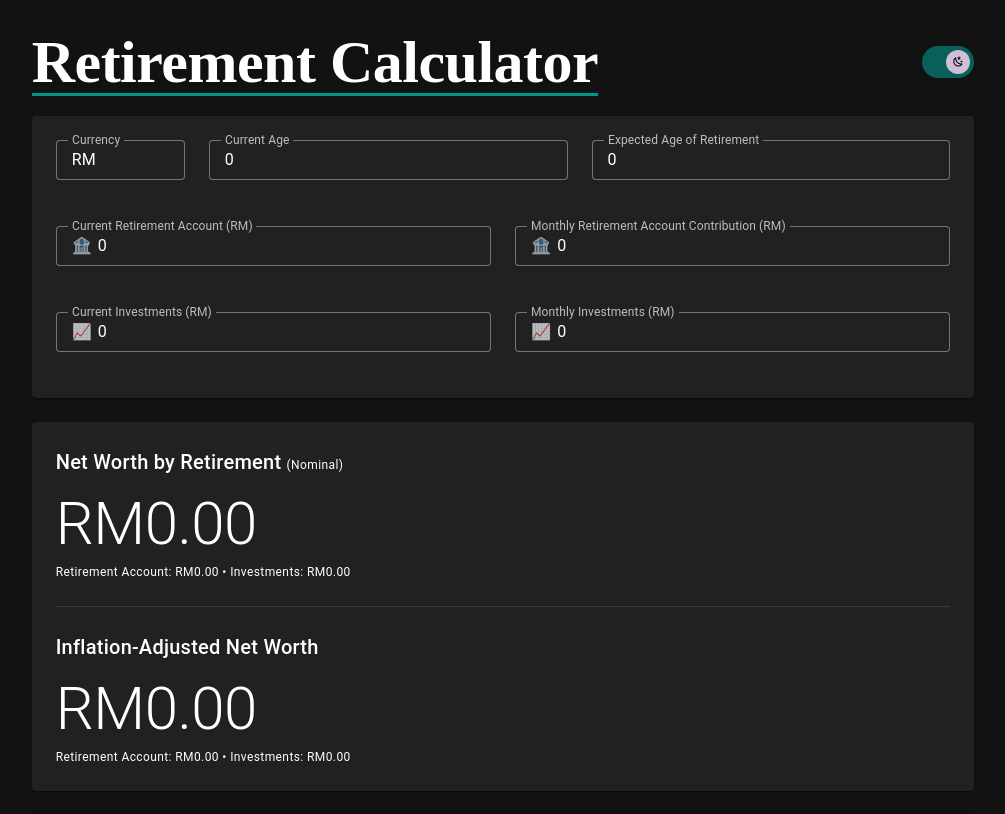
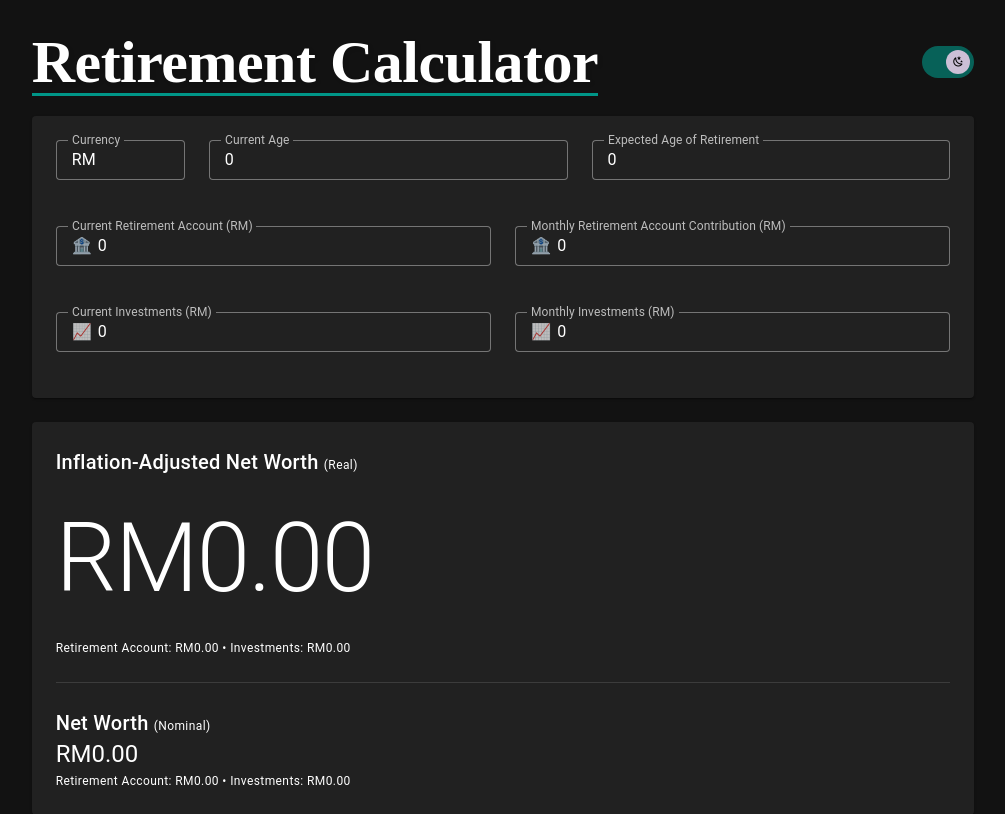
Before and after one commit to SatpalKaler/retirementCalc, a Vue app in the folder retirementcalcVue/: page / in a window 1280 px wide. Shown: the top 814 px of the page, without its empty margins (137-1142 px from the left). Built offline with nearby package versions, Linux system fonts and the light colour scheme.

Commit message:
final touches again

```diff
--- a/retirementcalcVue/src/pages/retirementcalc.vue
+++ b/retirementcalcVue/src/pages/retirementcalc.vue
@@ -108,38 +108,38 @@
 
           <!-- Results Section -->
           <v-card class="mt-6 pa-6">
-            <div class="text-h6 mb-4">Net Worth by Retirement <span class="text-caption">(Nominal)</span></div>
+            <div class="text-h6 mb-8">Inflation-Adjusted Net Worth <span class="text-caption">(Real)</span></div>
             <div>
-              <div class="text-h2">
+              <div :class="{'text-h1': $vuetify.display.mdAndUp, 'text-h2': $vuetify.display.mdAndDown}">
                 <span class="rolling-number" :class="{ 'final': isFinal }">
-                  {{ formatCurrency(displayedNetWorth) }}
+                  {{ formatCurrency(displayedRealNetWorth) }}
                 </span>
               </div>
-              <div class="text-caption mt-2">
+              <div class="text-caption mt-8">
                 Retirement Account: <span class="rolling-number" :class="{ 'final': isFinal }">
-                  {{ formatCurrency(displayedFutureRetirementAccount) }}
+                  {{ formatCurrency(displayedRealFutureRetirementAccount) }}
                 </span> •
                 Investments: <span class="rolling-number" :class="{ 'final': isFinal }">
-                  {{ formatCurrency(displayedFutureInvestments) }}
+                  {{ formatCurrency(displayedRealFutureInvestments) }}
                 </span>
               </div>
             </div>
 
             <v-divider class="my-6"></v-divider>
 
-            <div class="text-h6 mb-4">Inflation-Adjusted Net Worth</div>
-            <div>
-              <div class="text-h2">
+            <div class="text-h6 mb-0" :class="{ 'greyed-out': isFinal }">Net Worth <span class="text-caption">(Nominal)</span></div>
+            <div :class="{ 'greyed-out': isFinal }">
+              <div class="text-h5">
                 <span class="rolling-number" :class="{ 'final': isFinal }">
-                  {{ formatCurrency(displayedRealNetWorth) }}
+                  {{ formatCurrency(displayedNetWorth) }}
                 </span>
               </div>
-              <div class="text-caption mt-2">
+              <div class="text-caption mt-0">
                 Retirement Account: <span class="rolling-number" :class="{ 'final': isFinal }">
-                  {{ formatCurrency(displayedRealFutureRetirementAccount) }}
+                  {{ formatCurrency(displayedFutureRetirementAccount) }}
                 </span> •
                 Investments: <span class="rolling-number" :class="{ 'final': isFinal }">
-                  {{ formatCurrency(displayedRealFutureInvestments) }}
+                  {{ formatCurrency(displayedFutureInvestments) }}
                 </span>
               </div>
             </div>
@@ -470,9 +470,7 @@ const toggleTheme = () => {
 }
 
 /* Optional: Add a subtle glow effect */
-.rolling-number.final {
-  text-shadow: 0 0 8px rgba(76, 175, 80, 0.3);
-}
+
 
 .v-switch {
   margin-left: auto;
@@ -498,4 +496,9 @@ const toggleTheme = () => {
   height: 3px;
   background-color: #009688;
 }
+
+.greyed-out {
+  opacity: 0.6;
+  transition: opacity 0.5s ease-out;
+}
 </style>
```
